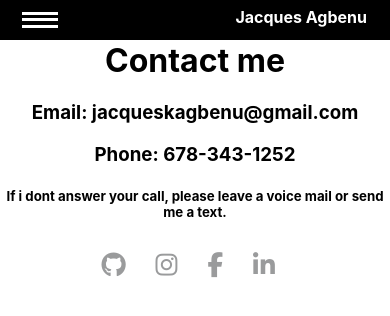
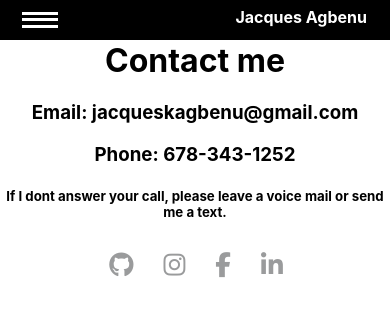
Before and after one commit to Jagbenu1/Portfolio_new, a React (Create React App) app: page /contact in a window 390 px wide. Shown: the top 316 px of the page. Built offline with nearby package versions, Linux system fonts and the light colour scheme.

Commit message:
social_update_2

```diff
--- a/src/components/Social/Social.module.css
+++ b/src/components/Social/Social.module.css
@@ -17,8 +17,7 @@
 
 @media screen and (max-width: 600px){
     .Social{
-        left: 26%;
-        right: 0;
+        left: 28%;
     }
 }
 
@@ -30,7 +29,7 @@
 
 @media screen and (min-width: 768px){
     .Social{
-        left:38%;
+        left: 38%;
     }
 }
 
--- a/src/containers/Contact/Contact.js
+++ b/src/containers/Contact/Contact.js
@@ -11,7 +11,7 @@ class Contact extends Component {
                     <h1>Contact me</h1>
                     <h3>Email: jacqueskagbenu@gmail.com</h3>
                     <h3>Phone: 678-343-1252</h3>
-                    <h5>If i dont answer your call, please leave a voice mail or send me a text.</h5>
+                    <h5>If I dont answer your call, please leave a voice mail or send me a text.</h5>
                     <Social />
                 </div>
             </Layout>
```
